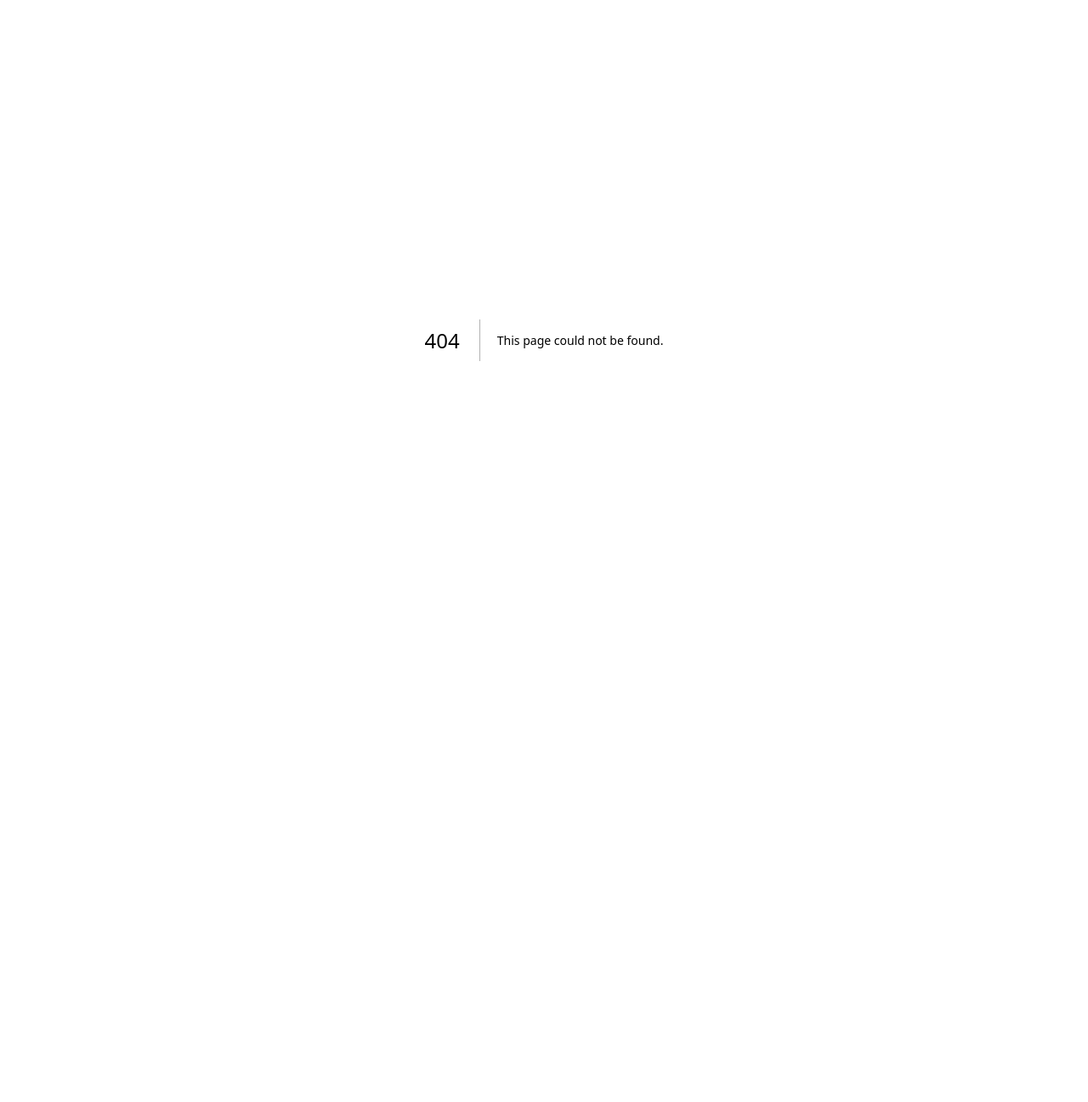
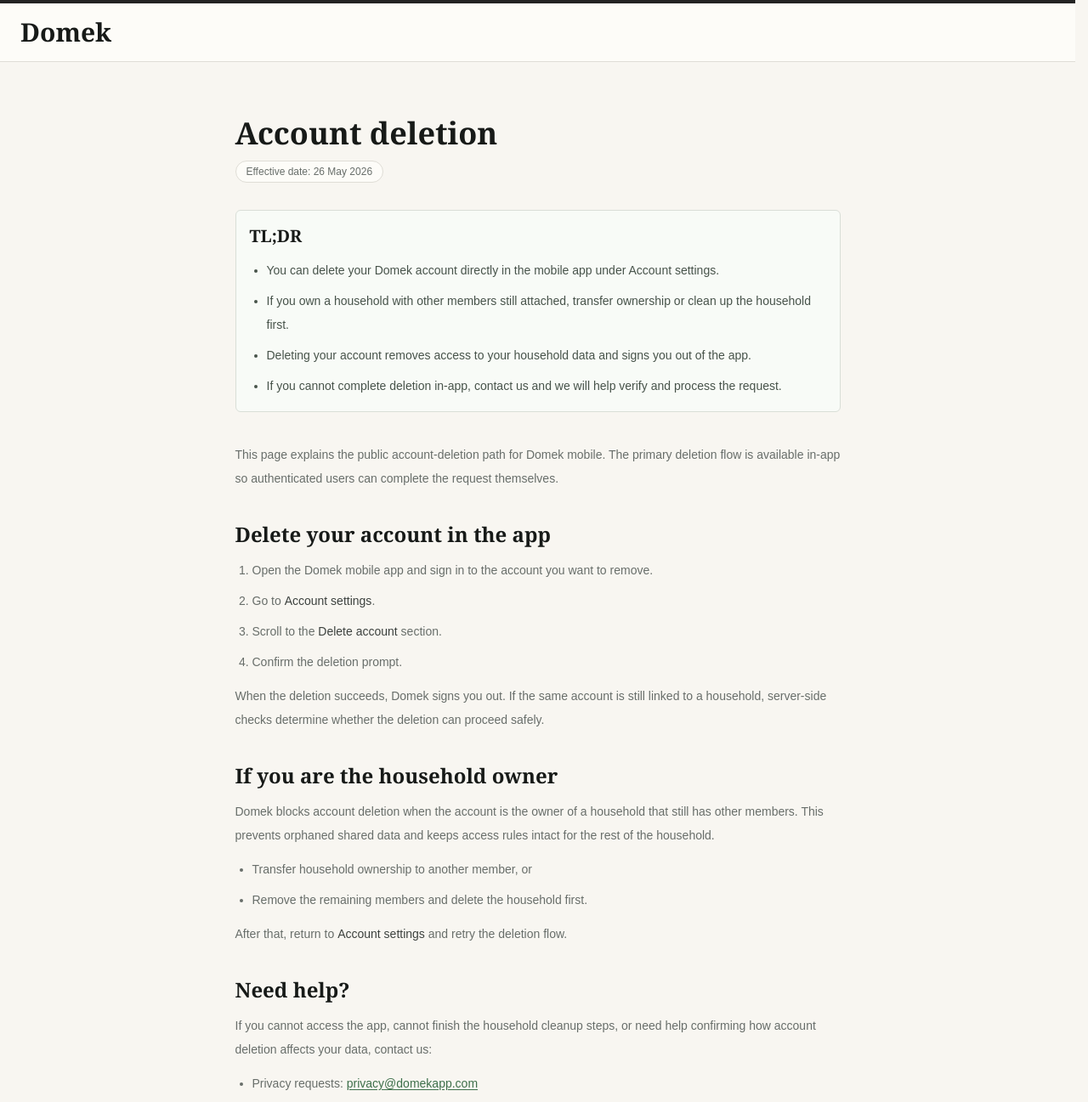
Before and after one commit to davidlesicnik/domek, a Next.js app: page /en-GB/account-deletion in a window 1280 px wide. Before the commit this address had no page. Shown: the top 1297 px of the page at 85% size. Before the commit the page ends 800 px from the top, so only its background shows below. Built offline with nearby package versions, Linux system fonts and the light colour scheme; no server answers.

Commit message:
docs(account): add account deletion help page

```diff
--- /dev/null
+++ b/src/app/[locale]/account-deletion/page.tsx
@@ -0,0 +1,144 @@
+import { Link } from "@/i18n/navigation";
+import { Footer } from "@/components/layout/footer";
+
+export const metadata = {
+  title: "Account deletion — Domek",
+};
+
+const effectiveDate = "26 May 2026";
+
+export default function AccountDeletionPage() {
+  return (
+    <div className="flex min-h-dvh flex-col border-t-4 border-[#232323] bg-[#f8f6f1] text-[#202321]">
+      <header className="border-b border-[#dfddd6] bg-[#fdfcf8]">
+        <div className="mx-auto flex w-full max-w-[1280px] items-center px-4 py-4 sm:px-6">
+          <Link
+            href="/"
+            className="font-serif text-3xl font-semibold tracking-normal text-[#171a18] transition hover:opacity-80"
+          >
+            Domek
+          </Link>
+        </div>
+      </header>
+
+      <main className="mx-auto w-full max-w-[760px] flex-1 px-4 pb-20 pt-12 sm:px-6 sm:pt-16">
+        <h1 className="font-serif text-3xl font-semibold tracking-normal text-[#171a18] sm:text-4xl">
+          Account deletion
+        </h1>
+        <div className="mt-3 inline-flex rounded-full border border-[#dfddd6] bg-[#fdfcf8] px-3 py-1 text-xs font-medium text-[#686e6a]">
+          Effective date: {effectiveDate}
+        </div>
+
+        <div className="mt-8 space-y-9 text-sm leading-7 text-[#686e6a]">
+          <section className="rounded-md border border-[#d9ded7] bg-[#f8fbf7] px-4 py-4 text-[#47534a]">
+            <h2 className="font-serif text-xl font-semibold tracking-normal text-[#171a18]">TL;DR</h2>
+            <ul className="mt-3 list-disc space-y-2 pl-5">
+              <li>You can delete your Domek account directly in the mobile app under Account settings.</li>
+              <li>If you own a household with other members still attached, transfer ownership or clean up the household first.</li>
+              <li>Deleting your account removes access to your household data and signs you out of the app.</li>
+              <li>If you cannot complete deletion in-app, contact us and we will help verify and process the request.</li>
+            </ul>
+          </section>
+
+          <section>
+            <p>
+              This page explains the public account-deletion path for Domek mobile. The primary deletion flow is
+              available in-app so authenticated users can complete the request themselves.
+            </p>
+          </section>
+
+          <section>
+            <h2 className="font-serif text-2xl font-semibold tracking-normal text-[#171a18]">Delete your account in the app</h2>
+            <ol className="mt-3 list-decimal space-y-2 pl-5">
+              <li>Open the Domek mobile app and sign in to the account you want to remove.</li>
+              <li>Go to <span className="font-medium text-[#3c413e]">Account settings</span>.</li>
+              <li>Scroll to the <span className="font-medium text-[#3c413e]">Delete account</span> section.</li>
+              <li>Confirm the deletion prompt.</li>
+            </ol>
+            <p className="mt-3">
+              When the deletion succeeds, Domek signs you out. If the same account is still linked to a household,
+              server-side checks determine whether the deletion can proceed safely.
+            </p>
+          </section>
+
+          <section>
+            <h2 className="font-serif text-2xl font-semibold tracking-normal text-[#171a18]">If you are the household owner</h2>
+            <p className="mt-3">
+              Domek blocks account deletion when the account is the owner of a household that still has other members.
+              This prevents orphaned shared data and keeps access rules intact for the rest of the household.
+            </p>
+            <ul className="mt-3 list-disc space-y-2 pl-5">
+              <li>Transfer household ownership to another member, or</li>
+              <li>Remove the remaining members and delete the household first.</li>
+            </ul>
+            <p className="mt-3">
+              After that, return to <span className="font-medium text-[#3c413e]">Account settings</span> and retry the
+              deletion flow.
+            </p>
+          </section>
+
+          <section>
+            <h2 className="font-serif text-2xl font-semibold tracking-normal text-[#171a18]">Need help?</h2>
+            <p className="mt-3">
+              If you cannot access the app, cannot finish the household cleanup steps, or need help confirming how
+              account deletion affects your data, contact us:
+            </p>
+            <ul className="mt-3 list-disc space-y-2 pl-5">
+              <li>
+                Privacy requests:{" "}
+                <a
+                  href="mailto:privacy@domekapp.com"
+                  className="font-medium text-[#3d6f4a] underline underline-offset-2 hover:text-[#2d5638]"
+                >
+                  privacy@domekapp.com
+                </a>
+              </li>
+              <li>
+                General support:{" "}
+                <a
+                  href="mailto:contact@domekapp.com"
+                  className="font-medium text-[#3d6f4a] underline underline-offset-2 hover:text-[#2d5638]"
+                >
+                  contact@domekapp.com
+                </a>
+              </li>
+              <li>
+                Support form:{" "}
+                <Link
+                  href="/contact"
+                  className="font-medium text-[#3d6f4a] underline underline-offset-2 hover:text-[#2d5638]"
+                >
+                  Contact page
+                </Link>
+              </li>
+            </ul>
+          </section>
+
+          <section>
+            <h2 className="font-serif text-2xl font-semibold tracking-normal text-[#171a18]">Related policies</h2>
+            <ul className="mt-3 list-disc space-y-2 pl-5">
+              <li>
+                <Link
+                  href="/privacy"
+                  className="font-medium text-[#3d6f4a] underline underline-offset-2 hover:text-[#2d5638]"
+                >
+                  Privacy policy
+                </Link>
+              </li>
+              <li>
+                <Link
+                  href="/terms"
+                  className="font-medium text-[#3d6f4a] underline underline-offset-2 hover:text-[#2d5638]"
+                >
+                  Terms of use
+                </Link>
+              </li>
+            </ul>
+          </section>
+        </div>
+      </main>
+
+      <Footer />
+    </div>
+  );
+}
--- a/src/app/sitemap.ts
+++ b/src/app/sitemap.ts
@@ -1,7 +1,36 @@
 import type { MetadataRoute } from "next";
 
 import { getBlogSitemapEntries } from "@/lib/blog";
+import { getSiteUrl } from "@/lib/site";
 
 export default async function sitemap(): Promise<MetadataRoute.Sitemap> {
-  return getBlogSitemapEntries();
+  const blogEntries = await getBlogSitemapEntries();
+  const legalEntries: MetadataRoute.Sitemap = [
+    {
+      changeFrequency: "monthly",
+      lastModified: new Date("2026-05-26"),
+      priority: 0.6,
+      url: getSiteUrl("/privacy"),
+    },
+    {
+      changeFrequency: "monthly",
+      lastModified: new Date("2026-05-26"),
+      priority: 0.6,
+      url: getSiteUrl("/terms"),
+    },
+    {
+      changeFrequency: "monthly",
+      lastModified: new Date("2026-05-26"),
+      priority: 0.5,
+      url: getSiteUrl("/contact"),
+    },
+    {
+      changeFrequency: "monthly",
+      lastModified: new Date("2026-05-26"),
+      priority: 0.5,
+      url: getSiteUrl("/account-deletion"),
+    },
+  ];
+
+  return [...legalEntries, ...blogEntries];
 }
--- a/src/proxy.ts
+++ b/src/proxy.ts
@@ -16,6 +16,7 @@ type CookieUpdate = Readonly<{
 
 const PUBLIC_PATHS = [
   "/",
+  "/account-deletion",
   "/blog",
   "/contact",
   "/cookies",
```
